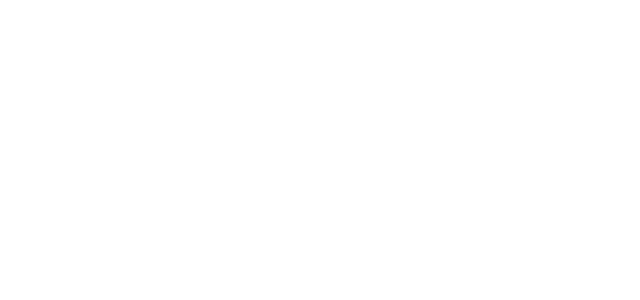
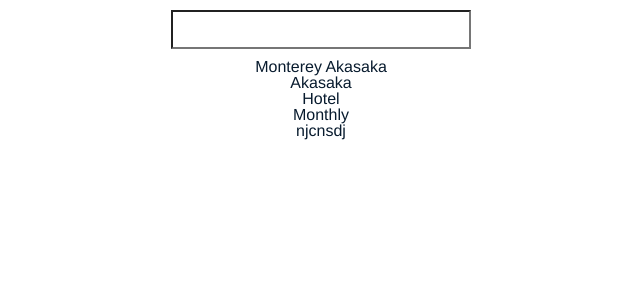
Before and after one commit to SabinaValeriia/vuex-typescript, a Vue app: page /company in a window 1280 px wide. Shown: the top 300 px of the page, without its empty margins (319-959 px from the left). Built offline with nearby package versions, Linux system fonts and the light colour scheme.

Commit message:
Update search

```diff
--- /dev/null
+++ b/src/components/AppSearch.vue
@@ -0,0 +1,26 @@
+<template>
+    <input type="text" v-model="searchQuery">
+</template>
+
+<script>
+    export default {
+      props: ['bookmarks'],
+        data() {
+            return {
+              searchQuery: null,
+            }
+        },
+        watch: {
+        searchQuery(newValue) {
+          let filteringBookmarks=[]
+         if(newValue){
+           filteringBookmarks=this.bookmarks.filter(data => data.title.toLowerCase().includes(this.searchQuery.toLowerCase()))
+         }else{
+           filteringBookmarks=this.bookmarks;
+         }
+
+          this.$emit('update:bookmarks',  filteringBookmarks)
+        }
+    },
+    }
+</script>
--- /dev/null
+++ b/src/components/Child.vue
@@ -0,0 +1,20 @@
+<template>
+    <div class="hello">
+        <input
+                type="text" name="Name hotel"
+                id="" v-model="hotelgroup" >
+      <button @click="search">Reply Daddy</button>
+    </div>
+  </template>
+
+  <script>
+  export default {
+    name: "Child",
+    props: ["hotels"],
+    methods: {
+      search() {
+        this.$emit("filteredList");
+      }
+    }
+  };
+  </script>
--- a/src/components/Company.vue
+++ b/src/components/Company.vue
@@ -3,31 +3,37 @@
         <p><input type="text" v-model="company" /></p>
         <ul>
             <li v-for="phone in filteredList">
-		<p>{{ phone.title }} - {{ phone.company }}</p>
+                <p>{{ phone.company }}</p>
             </li>
         </ul>
     </div>
 </template>
 
 <script>
-    export default{
-        el: '#app',
-        data: {
+export default {
+    data() {
+        return {
             company: '',
             phones: [
-				{title:'iPhone 7', company:'Apple'},
-				{title:'iPhone 6S', company:'Apple'},
-				{title:'Galaxy S8', company:'Samsung'},
-				{title:'Galaxy S7 Edge', company:'Samsung'},
-				{title:'Nokia N8', company:'HMD Global'}]
+                { company: 'Monterey Akasaka' },
+                {  company: 'Akasaka' },
+                {  company: 'Hotel' },
+                {  company: 'Monthly' },
+                {  company: 'njcnsdj' }
+            ]
+        }
     },
-		computed:{
-			filteredList: function(){
+
+    computed: {
+        filteredList: function () {
             let comp = this.company;
             return this.phones.filter(function (elem) {
 
-					if(comp==='') return true;
-					else return elem.company.indexOf(comp) > -1;
+                if (comp === '') {
+                    return true;
+                } else {
+                    return elem.company.indexOf(comp) > -1;
+                }
             })
         }
     }
--- /dev/null
+++ b/src/components/CustomInput.vue
@@ -0,0 +1,14 @@
+<script>
+export default {
+  props: ['title'],
+  emits: ['update:title']
+}
+</script>
+
+<template>
+  <input
+    type="text"
+    v-bind:value="title"
+    v-on:input="$emit('update:title', $event.target.value)"
+  />
+</template>
--- /dev/null
+++ b/src/components/Father.vue
@@ -0,0 +1,36 @@
+<template>
+    <div>
+      <h1>{{ message }}</h1>
+      <child @filteredList="filteredList"/>
+    </div>
+  </template>
+
+  <script>
+  import Child from "./Child";
+  export default {
+    name: "Father",
+    data() {
+      return {
+        message: "Where are you, my Childddd?"
+      };
+    },
+    components: {
+      Child
+    },
+    methods: {
+        filteredList: function () {
+            let hot = this.hotelgroup;
+            return this.hotels.filter(function (elem) {
+
+                if (hot === '') {
+                    return true;
+                } else {
+                    return elem.hotelgroup.indexOf(hot) > -1;
+                    // return elem.hotelgroup.toLowerCase().split(" ").every((elem) => hot.hotelgroup.toLowerCase().includes(elem));
+                }
+            })
+        }
+    }
+    }
+
+  </script>
--- a/src/components/HotelItemProps.vue
+++ b/src/components/HotelItemProps.vue
@@ -1,12 +1,13 @@
 <template lang="pug">
 .container
-    .hotel__card(v-bind="hotel.img" v-for="hotel in hotels")
+    input(type="text" v-model="search")
+    .hotel__card(v-for="hotel in filteredList" :key="hotel.search")
         .hotel__card_content
             div(style="display: flex; flex-direction: column")
                 img.hotel__card_img(:src="require(`@/assets/img/${hotel.img}`)")
                 button.hotel__card_button Hotel details
             .hotel__card_block
-                p.hotel__card_title {{hotel.name}}
+                p.hotel__card_title {{hotel.search}}
                 p.hotel__card_text {{hotel.desc}}
                 .hotel__card_box
                     button.hotel__card_box_button-first Go to トラベル対応
@@ -55,27 +56,40 @@
 export default {
     data() {
         return {
+            search: '',
             hotels: [
                 {
                     id: 1,
-                    name: 'Hotel',
+                    search: 'Hotel',
                     img: 'foto1.png',
                     desc: '単語が中国の文献などにみえはじめる単語が中国の文献などにみえはじめる単語が中国の文献などにみえはじめる単語が中国の文献などにみえはじめる'
                 },
                 {
                     id: 2,
-                    name: 'Akasaka',
+                    search: 'Akasaka',
                     img: 'foto2.png',
                     desc: '単語が中国の文献などにみえはじめる単語が中国の文献などにみえはじめる単語が中国の文献などにみえはじめる単語が中国の文献などにみえはじめる'
                 },
                 {
                     id: 3,
-                    name: 'Monterey Akasaka',
+                    search: 'Monterey Akasaka',
                     img: 'foto2.png',
                     desc: '単語が中国の文献などにみえはじめる単語が中国の文献などにみえはじめる単語が中国の文献などにみえはじめる単語が中国の文献などにみえはじめる'
                 },
             ]
         }
+    },
+    computed: {
+        filteredList() {
+            let hot = this.search
+            return this.hotels.filter(function(elem){
+                if(hot === '') {
+                    return true;
+                }else {
+                    return elem.search.indexOf(hot) > -1;
+                }
+            })
+        }
     }
 }
 </script>
--- a/src/components/InputSearch.vue
+++ b/src/components/InputSearch.vue
@@ -1,11 +1,13 @@
 <template>
     <div class="">
+      <input type="text" v-model="search" />
     <div class="text-white font-normal text-xs h-7 px-2.5 flex items-center transition duration-300 hover:cursor-pointer hover:bg-black-700 hover:rounded-xs"
     v-for="item in filteredList"
     :item="item.value"
     :key="item.id"
     >
-    {{item.title}}
+    {{item.search}}
+    {{item.id}}
     </div>
 
   </div>
@@ -19,32 +21,43 @@ export default {
   },
   data(){
     return {
-      search: null,
+      search: '',
       items: [
-        {id: 1, title: 'Progress', value: "Progress"},
-        {id: 2, title: 'Time', value: "Time"},
-        {id: 3, title: 'Time', value: "Time"},
-        {id: 4, title: 'Live', value: "Live"},
-        {id: 5, title: 'Time', value: "Time"},
-        {id: 6, title: 'Time', value: "Time"},
-        {id: 7, title: 'Time', value: "Time"},
-        {id: 8, title: 'Time', value: "Time"},
-        {id: 9, title: 'Time', value: "Time"},
-        {id: 10, title: 'Time', value: "Time"},
+        {id: 1, search: 'Abc', value: "Progress"},
+        {id: 2, search: 'Time', value: "Time"},
+        {id: 3, search: 'Time', value: "Time"},
+        {id: 4, search: 'Live', value: "Live"},
+        // {id: 5, title: 'Time', value: "Time"},
+        // {id: 6, title: 'Time', value: "Time"},
+        // {id: 7, title: 'Gyy', value: "Time"},
+        // {id: 8, title: 'Time', value: "Time"},
+        // {id: 9, title: 'Time', value: "Time"},
+        // {id: 10, title: 'Time', value: "Time"},
       ],
     }
   },
   computed: {
-    filteredList(){
-      if(this.search){
-        return this.items.filter((item) => {
-          return this.search.toLowerCase().split(" ").every((el) => item.title.toLowerCase().includes(el));
-        });
+    // filteredList(){
+    //   if(this.search){
+    //     return this.items.filter((item) => {
+    //       return this.search.toLowerCase().split(" ").every((el) => item.title.toLowerCase().includes(el));
+    //     });
 
-      }else {
-        return this.items;
-      }
-    }
+    //   }else {
+    //     return this.items;
+    //   }
+    // }
+    filteredList() {
+            let comp = this.search;
+            return this.items.filter(function (elem) {
+
+                if (comp === '') {
+                    return true;
+                } else {
+                    return elem.search.indexOf(comp) > -1;
+                }
+            })
+        }
   }
 }
 </script>
--- a/src/components/InputSearchFilter.vue
+++ b/src/components/InputSearchFilter.vue
@@ -3,17 +3,19 @@
   type="text"
   class="bg-transparent w-full px-2.5 h-7 border border-gray-900 text-gray-100 font-normal text-xs rounded-xs placeholder:text-gray-100 placeholder:font-normal placeholder:text-xs focus:border-purple caret-purple"
   placeholder="Sort by..."
-  :value="value"
-  @input="$emit('input', $event.target.value)"
+
+  :value="modelValue"
+  @input="$emit('update:modelValue', $event.target.value)"
   ref="filter"
+
+
   >
 </template>
 
 <script>
 export default {
   name: "InputSearchFilter",
-  props: {
-    value: String,
-  }
+  props: ['modelValue'],
+  emits: ['update:modelValue']
 }
 </script>
--- a/src/components/Search.vue
+++ b/src/components/Search.vue
@@ -1,9 +1,29 @@
 <template>
     <div class="container">
         <div class="search__block">
-            <input type="text" name="Name hotel" id="">
+            <input
+            type="text"
+            placeholder="Name hotel"
+            :value="search"
+            @input="$emit('update:search', $event.target.value)">
             <button class="serch__button">Search</button>
+            <HotelItemProps></HotelItemProps>
+
         </div>
 
     </div>
 </template>
+
+<script>
+import HotelItemProps from './HotelItemProps.vue';
+
+export default {
+    data() {
+        return {
+        };
+    },
+    props: ['search'],
+    emits: ['update:search'],
+    components: { HotelItemProps }
+};
+</script>
--- a/src/router/router.ts
+++ b/src/router/router.ts
@@ -5,6 +5,7 @@ import HomeView from '../views/HomeView.vue'
 import HotelPropsView from '../views/HotelPropsView.vue'
 import UsersView from '../views/UsersView.vue'
 import GoogleMap from '../components/GoogleMap.vue'
+import Company from '../components/Company.vue'
 
 Vue.use(VueRouter)
 
@@ -34,6 +35,11 @@ const routes  = [
     name: 'hotelProps',
     component: HotelPropsView
   },
+  {
+    path: '/company',
+    name: 'company',
+    component: Company
+  },
 
 ]
 
```
Also changed, not shown: src/views/HotelPropsView.vue (+13 -46 lines). Lines whose indentation alone changed are shown as unchanged.
